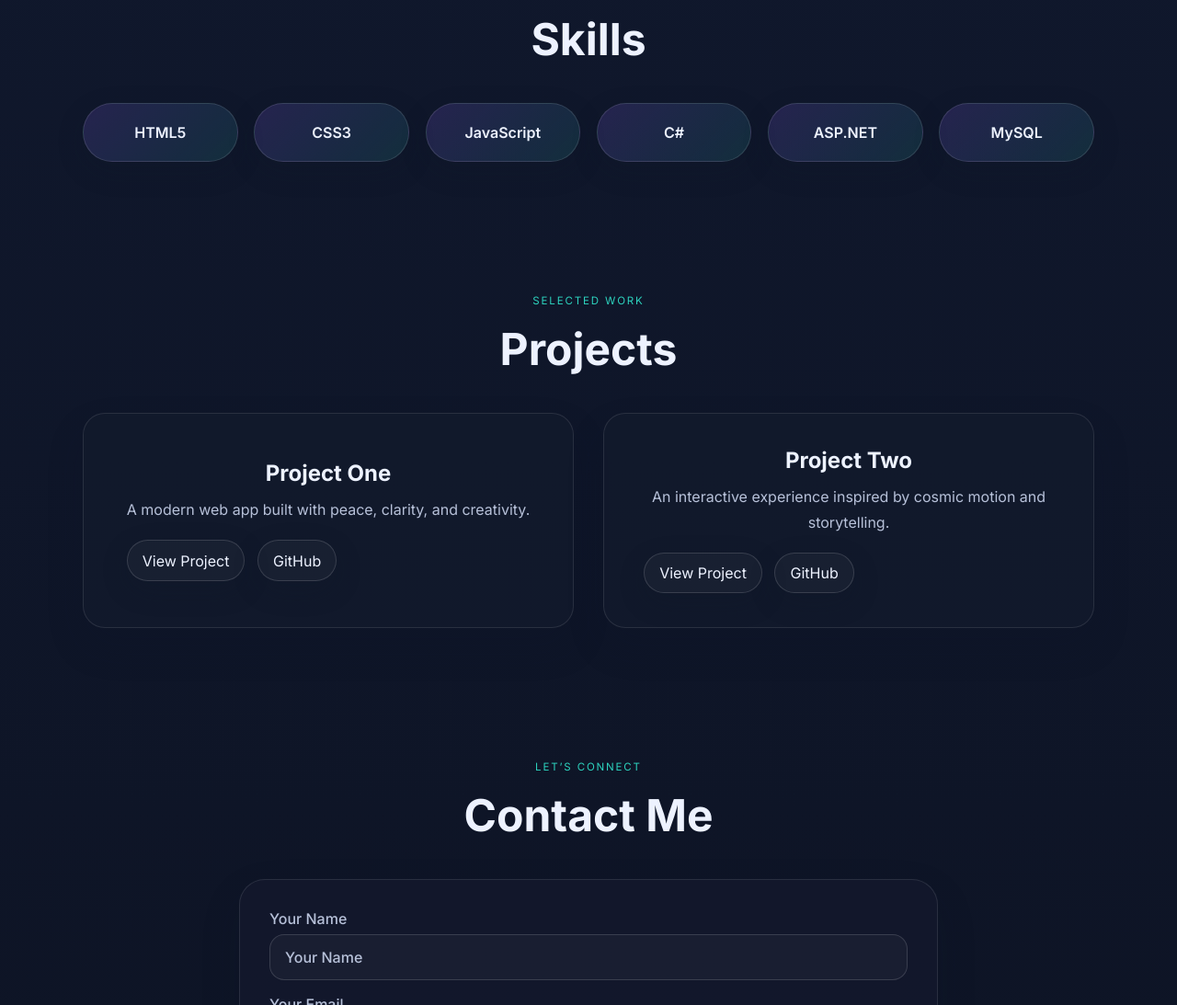
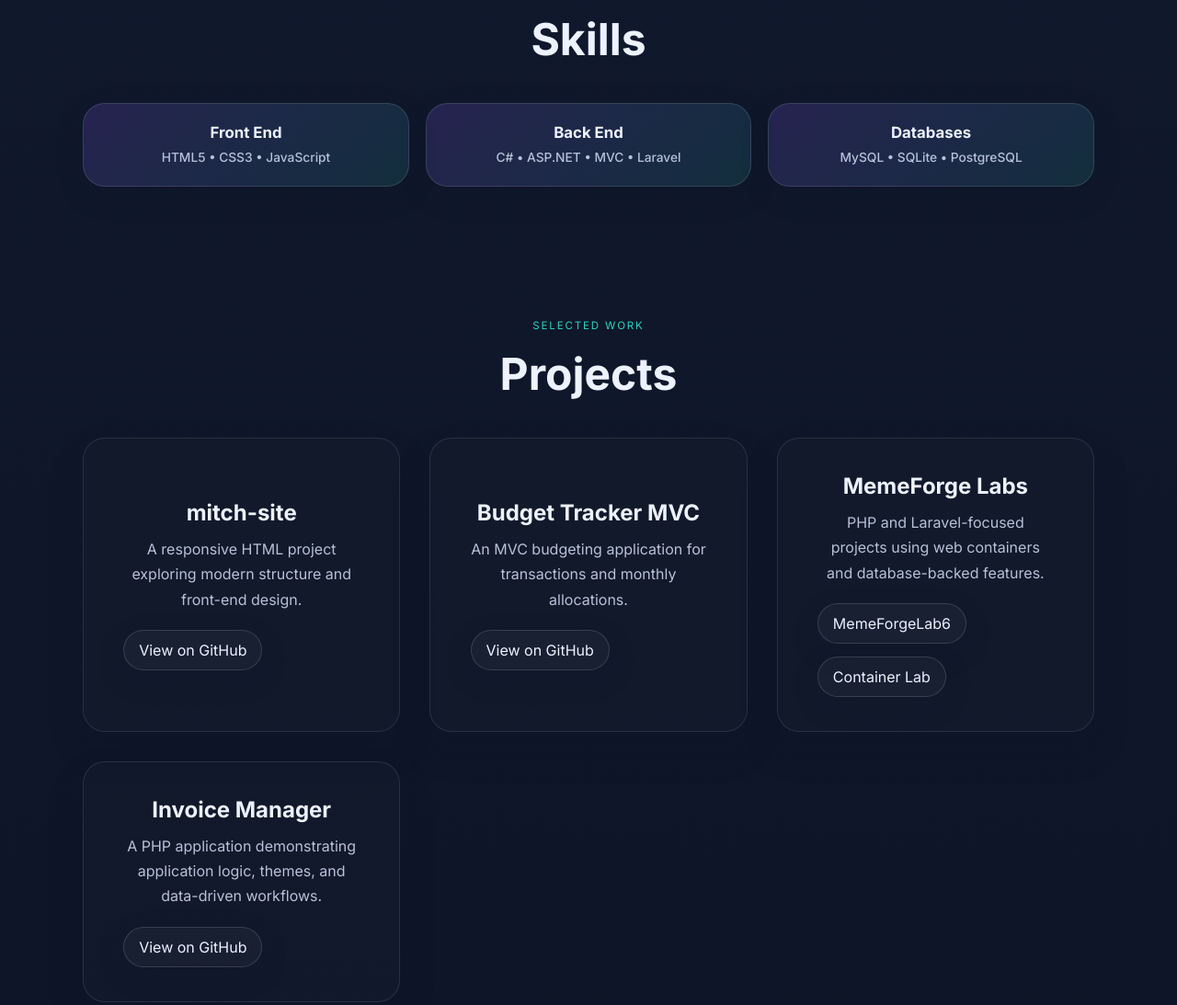
Before and after one commit to lubi0036/MeetRalph.dev, a plain HTML site: page index.html in a window 1280 px wide. Shown: the part 1529-2622 px from the top of the page at 92% size. Drawn offline with Linux system fonts and the light colour scheme.

Commit message:
Create MeetRalph.dev portfolio
Co-authored-by: Copilot <223556219+Copilot@users.noreply.github.com>

```diff
--- a/index.html
+++ b/index.html
@@ -3,8 +3,8 @@
 <head>
     <meta charset="UTF-8">
     <meta name="viewport" content="width=device-width, initial-scale=1.0">
-    <title>Ralph Lubin | Peaceful Cosmic Portfolio</title>
-    <meta name="description" content="Mitchell's peaceful cosmic portfolio showcasing development, design, and creative projects.">
+    <title>MeetRalph.dev | Peaceful Cosmic Portfolio</title>
+    <meta name="description" content="MeetRalph.dev is Ralph Lubin's peaceful cosmic portfolio showcasing development and creative projects.">
     <link rel="preconnect" href="https://fonts.googleapis.com">
     <link rel="preconnect" href="https://fonts.gstatic.com" crossorigin>
     <link href="https://fonts.googleapis.com/css2?family=Inter:wght@400;500;600;700;800&display=swap" rel="stylesheet">
@@ -14,7 +14,7 @@
 <body>
     <div id="loading-screen" aria-live="polite">
         <div class="spaceship-launch"></div>
-        <p>Entering Ralph’s Universe...</p>
+        <p>Entering MeetRalph.dev...</p>
     </div>
 
     <div id="cursor" aria-hidden="true"></div>
@@ -40,7 +40,7 @@
             <canvas id="stars"></canvas>
             <div class="hero-content">
                 <p class="eyebrow">Creative developer • problem solver • calm thinker</p>
-                <h1 class="fade-in">Ralph</h1>
+                <h1 class="fade-in">Meet Ralph</h1>
                 <h2 class="fade-in delay">Developer • Creator • Peace Seeker</h2>
                 <p class="hero-copy fade-in slow">
                     I design thoughtful digital experiences that blend creativity, technology, and calm innovation, one clean interface at a time.
@@ -62,13 +62,13 @@
                 </div>
                 <div class="about-copy-wrap">
                     <p class="about-text">
-                        I’m Ralph, a multilingual full stack web developer and creator based in Ottawa.
+                        I’m Ralph, a multilingual full stack  developer and creator based in Ottawa.
                         I build peaceful digital experiences that blend creativity, technology,
                         and modern design. My work is shaped by curiosity, problem-solving,
                         and a desire to make the web feel more human.
                     </p>
                     <div class="social-links">
-                        <a href="#" class="morph">GitHub</a>
+                        <a href="https://github.com/lubi0036" class="morph" target="_blank" rel="noreferrer">GitHub</a>
                         <a href="https://www.linkedin.com/in/ralphlubin" class="morph">LinkedIn</a>
                     </div>
                 </div>
@@ -81,12 +81,18 @@
                 <h2 class="section-title">Skills</h2>
             </div>
             <div class="skills-grid">
-                <div class="skill-bubble morph">HTML5</div>
-                <div class="skill-bubble morph">CSS3</div>
-                <div class="skill-bubble morph">JavaScript</div>
-                <div class="skill-bubble morph">C#</div>
-                <div class="skill-bubble morph">ASP.NET</div>
-                <div class="skill-bubble morph">MySQL</div>
+                <a href="https://github.com/lubi0036?tab=repositories&amp;language=html" class="skill-bubble morph" target="_blank" rel="noreferrer">
+                    <strong>Front End</strong>
+                    <span>HTML5 • CSS3 • JavaScript</span>
+                </a>
+                <a href="https://github.com/lubi0036?tab=repositories&amp;q=ASP.NET+MVC+C%23" class="skill-bubble morph" target="_blank" rel="noreferrer">
+                    <strong>Back End</strong>
+                    <span>C# • ASP.NET • MVC • Laravel</span>
+                </a>
+                <a href="https://github.com/lubi0036?tab=repositories&amp;q=database+mysql+sqlite+postgresql" class="skill-bubble morph" target="_blank" rel="noreferrer">
+                    <strong>Databases</strong>
+                    <span>MySQL • SQLite • PostgreSQL</span>
+                </a>
             </div>
         </section>
 
@@ -99,11 +105,10 @@
                 <article class="project-card morph">
                     <div class="project-visual project-one"></div>
                     <div class="project-body">
-                        <h3>Project One</h3>
-                        <p>A modern web app built with peace, clarity, and creativity.</p>
+                        <h3>mitch-site</h3>
+                        <p>A responsive HTML project exploring modern structure and front-end design.</p>
                         <div class="project-actions">
-                            <a href="#" class="project-btn morph">View Project</a>
-                            <a href="#" class="project-btn morph">GitHub</a>
+                            <a href="https://github.com/lubi0036/mitch-site" class="project-btn morph" target="_blank" rel="noreferrer">View on GitHub</a>
                         </div>
                     </div>
                 </article>
@@ -111,11 +116,33 @@
                 <article class="project-card morph">
                     <div class="project-visual project-two"></div>
                     <div class="project-body">
-                        <h3>Project Two</h3>
-                        <p>An interactive experience inspired by cosmic motion and storytelling.</p>
+                        <h3>Budget Tracker MVC</h3>
+                        <p>An MVC budgeting application for transactions and monthly allocations.</p>
                         <div class="project-actions">
-                            <a href="#" class="project-btn morph">View Project</a>
-                            <a href="#" class="project-btn morph">GitHub</a>
+                            <a href="https://github.com/lubi0036/Lab6-BudgetTracker-MVC-Application" class="project-btn morph" target="_blank" rel="noreferrer">View on GitHub</a>
+                        </div>
+                    </div>
+                </article>
+
+                <article class="project-card morph">
+                    <div class="project-visual project-three"></div>
+                    <div class="project-body">
+                        <h3>MemeForge Labs</h3>
+                        <p>PHP and Laravel-focused projects using web containers and database-backed features.</p>
+                        <div class="project-actions">
+                            <a href="https://github.com/lubi0036/MemeForgeLab6" class="project-btn morph" target="_blank" rel="noreferrer">MemeForgeLab6</a>
+                            <a href="https://github.com/lubi0036/Lab7MemeForgeContainer" class="project-btn morph" target="_blank" rel="noreferrer">Container Lab</a>
+                        </div>
+                    </div>
+                </article>
+
+                <article class="project-card morph">
+                    <div class="project-visual project-four"></div>
+                    <div class="project-body">
+                        <h3>Invoice Manager</h3>
+                        <p>A PHP application demonstrating application logic, themes, and data-driven workflows.</p>
+                        <div class="project-actions">
+                            <a href="https://github.com/lubi0036/invoice-manager" class="project-btn morph" target="_blank" rel="noreferrer">View on GitHub</a>
                         </div>
                     </div>
                 </article>
--- a/styles.css
+++ b/styles.css
@@ -356,18 +356,32 @@ section {
 
 .skills-grid {
     display: grid;
-    grid-template-columns: repeat(auto-fit, minmax(140px, 1fr));
+    grid-template-columns: repeat(auto-fit, minmax(220px, 1fr));
     gap: 1.1rem;
 }
 
 .skill-bubble {
+    display: flex;
+    flex-direction: column;
+    gap: 0.45rem;
     padding: 1.3rem 1rem;
-    border-radius: 999px;
+    border-radius: 24px;
     text-align: center;
     background: linear-gradient(135deg, rgba(139, 92, 246, 0.18), rgba(45, 212, 191, 0.12));
     border: 1px solid rgba(255, 255, 255, 0.12);
     color: var(--color-text);
     font-weight: 600;
+}
+
+.skill-bubble strong {
+    font-size: 1.05rem;
+}
+
+.skill-bubble span {
+    color: var(--color-muted);
+    font-size: 0.86rem;
+    line-height: 1.5;
+    font-weight: 500;
 }
 
 .projects-grid {
@@ -407,6 +421,20 @@ section {
         linear-gradient(135deg, rgba(11, 16, 32, 0.2), rgba(45, 212, 191, 0.5)),
         radial-gradient(circle at bottom, rgba(255, 255, 255, 0.35), transparent 22%),
         linear-gradient(135deg, #0f172a, #0f766e);
+}
+
+.project-three {
+    background:
+        linear-gradient(135deg, rgba(15, 23, 42, 0.2), rgba(244, 114, 182, 0.48)),
+        radial-gradient(circle at top, rgba(255, 255, 255, 0.38), transparent 24%),
+        linear-gradient(135deg, #312e81, #831843);
+}
+
+.project-four {
+    background:
+        linear-gradient(135deg, rgba(15, 23, 42, 0.25), rgba(56, 189, 248, 0.48)),
+        radial-gradient(circle at bottom, rgba(255, 255, 255, 0.38), transparent 24%),
+        linear-gradient(135deg, #1e3a8a, #0369a1);
 }
 
 .project-body {
```
Also changed, not shown: 1 other file.
